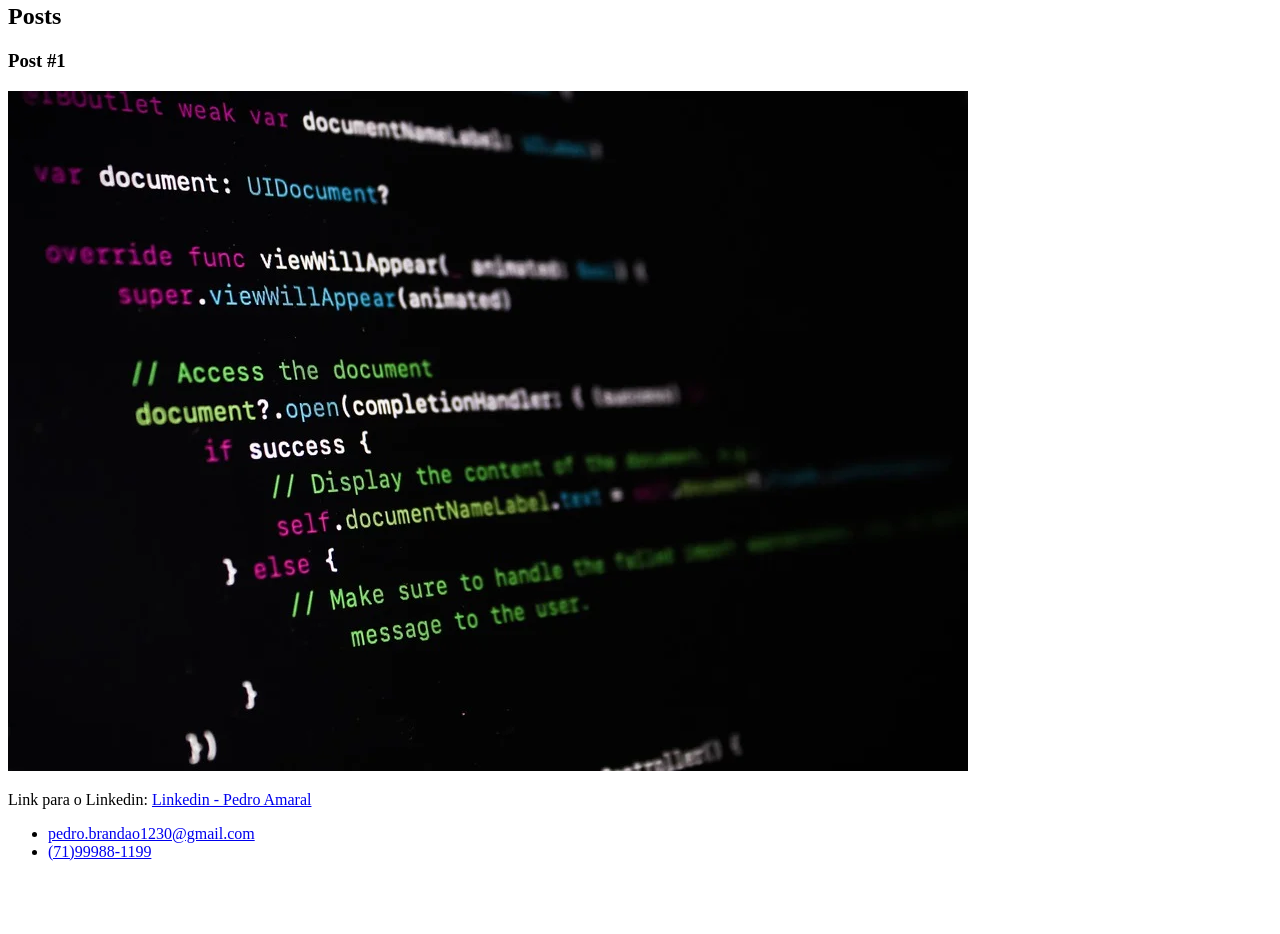
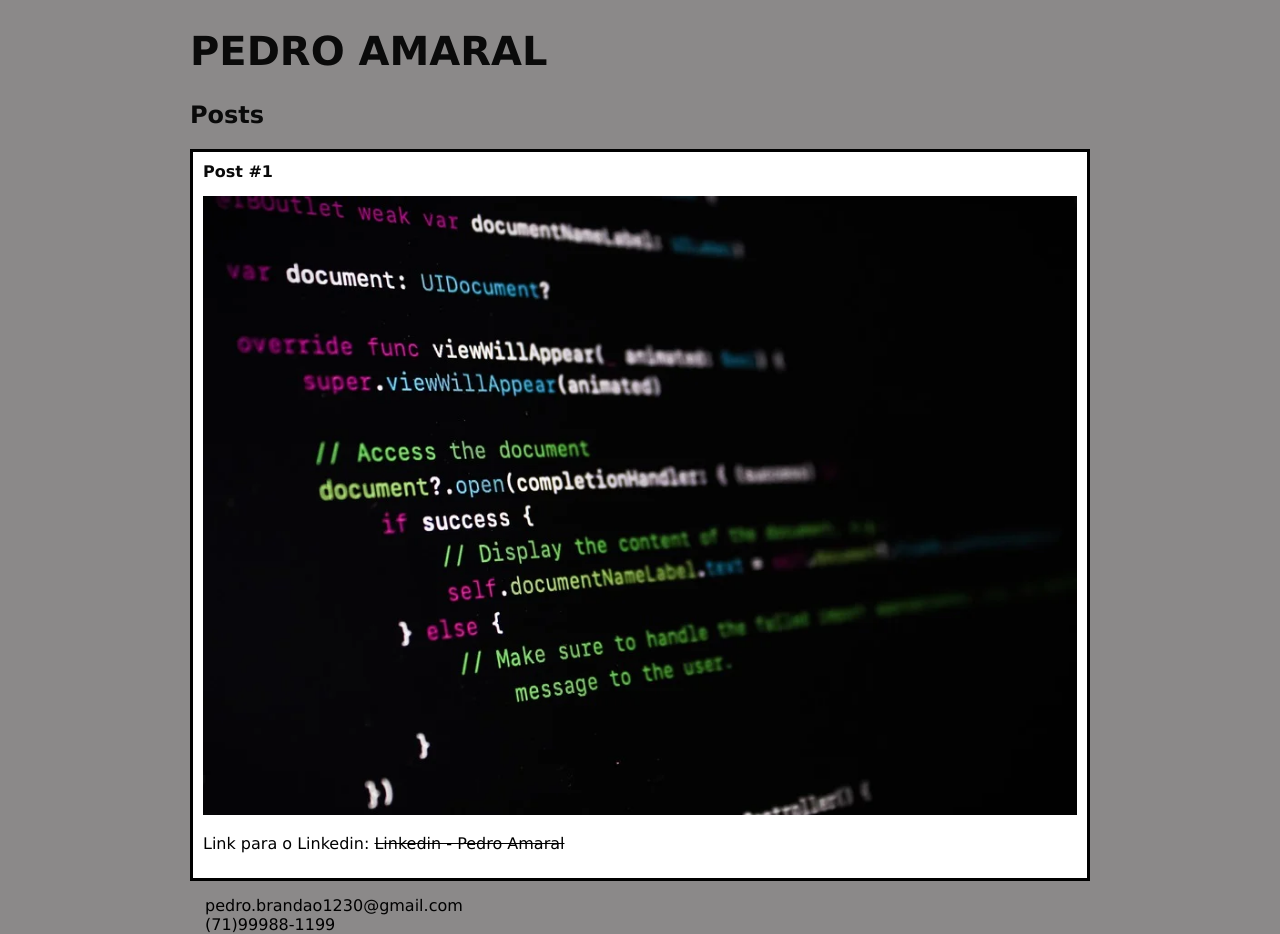
Before and after one commit to Pedroamaral12/Edbuzz-Fullstack-3, a plain HTML site: page HTML5 E CSS3/index.html in a window 1280 px wide. Shown: the part 957-1891 px from the top of the page. Before the commit the page ends 1834 px from the top, so only its background shows below. Drawn offline with Linux system fonts and the light colour scheme.

Commit message:
Adição de CSS ao código HTML feito anteriormente.

```diff
--- a/HTML5 E CSS3/index.html
+++ b/HTML5 E CSS3/index.html
@@ -4,29 +4,30 @@
     <head>
         <meta charset="utf-8">
         <title>Pedro Amaral</title>
+        <link rel="stylesheet" href="style.css">
     </head>
     <body>
         <header>
-            <img src="1.jpg" att="Foto de Perfil">
-            <h1>Pedro Amaral</h1>
+            <img src="1.jpg" att="Foto de Perfil" class="profile">
+            <h1 id="title">Pedro Amaral</h1>
         </header>
         <section>
             <header>
-                <h2>Posts</h2>
+                <h2 class="subtitle">Posts</h2>
             </header>
-            <article>
+            <article class="post">
                 <header>
-                    <h3>Post #1</h3>
-                    <img src="2.png" att="Editor de texto com código">
+                    <h3 class="posttitle">Post #1</h3>
+                    <img src="2.png" att="Editor de texto com código" class="postimage">
                 </header>
-                <p>
+                <p class="postcontent">
                     Link para o Linkedin: <a href="https://www.linkedin.com/in/pedro-amaral-028a2a20b/" target="_blank"> Linkedin - Pedro Amaral</a>
                     <!-- O atributo target abre o link em outra guia-->
                 </p>
             </article>
         </section>
         <footer>
-            <ul>
+            <ul class="list">
                 <li>
                      <a href="mailto:pedro.brandao1230@gmail.com"target="_blank">pedro.brandao1230@gmail.com</a>
                 </li>
--- /dev/null
+++ b/HTML5 E CSS3/style.css
@@ -0,0 +1,63 @@
+body{
+    background: rgb(139, 137, 137);
+    font-family: verdana;
+    max-width: 900px;
+    margin: auto;
+}
+
+#title{
+    font-size: 40px;
+    text-transform: uppercase;
+}
+#title, .subtitle, .posttitle{
+
+    color: rgb(10, 10, 10);
+}
+
+a{
+    text-decoration: line-through;
+    color: black ;
+}
+
+.posttitle{
+    font-size: 16px;
+    font-size: italic;
+    margin: 0;
+    margin-bottom: 15px;
+}
+
+.post{
+    background: white;
+    padding: 10px;
+    border: 3px solid black;
+    margin: 0;
+    margin-bottom: 15px;
+
+}
+
+.postcontent{
+    margin:0;
+    margin-bottom: 15px;
+    border-radius: 10px;
+    text-align: justify;
+}
+
+.postimage{
+    margin-bottom: 15px;
+    width: 100%;
+}
+.profile{
+    border-radius: 50%;
+    border: solid black;
+    width: 100%;
+}
+
+.list{
+    list-style-type: none;
+    margin: 0;
+    padding-left: 15px;
+}
+
+.list li a{
+    text-decoration: none;
+}
```
Also changed, not shown: 4 other files.
